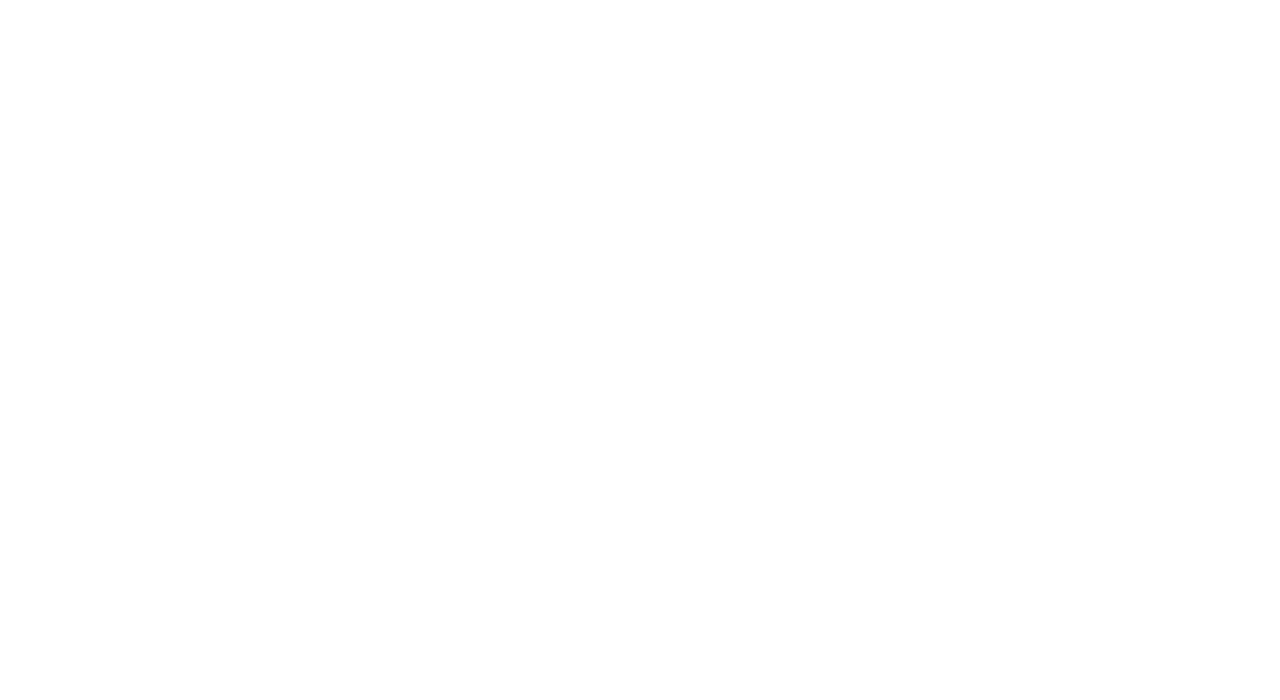
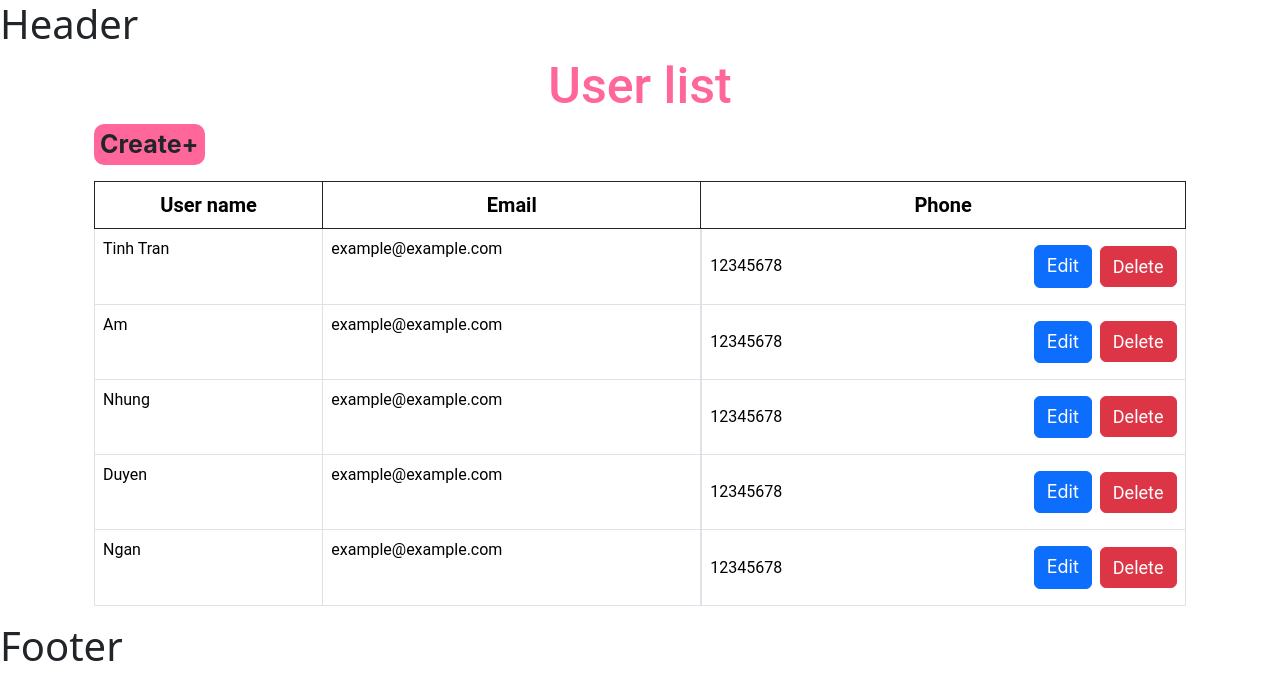
Before and after one commit to sadbrain/universe_frontend, a React (Create React App) app: page /list-user in a window 1280 px wide. Before the commit this address had no page. Shown: the top 700 px of the page. Built offline with nearby package versions, Linux system fonts and the light colour scheme.

Commit message:
finish feat:FE/display-product

```diff
--- a/src/components/GlobalStyles/GlobalStyles.css
+++ b/src/components/GlobalStyles/GlobalStyles.css
@@ -1,147 +1,179 @@
-@import 'normalize.css';
-@import url('https://fonts.googleapis.com/css2?family=JetBrains+Mono:ital,wght@0,100..800;1,100..800&family=Montserrat:ital,wght@0,100..900;1,100..900&display=swap');
-
-:root {
-   --primary: #ff6699;
+.d-flex {
+   align-items: center;
+   justify-content: center;
 }
 
-* {
-   box-sizing: border-box;
-   margin: 0px;
-   padding: 0px;
+.color-custom {
+   color: #ff6699;
 }
 
-html {
-   font-size: 62.5%;
+.bg-custom {
+   background-color: #ff6699;
 }
 
-body {
-   font-family: 'JetBrains Mono', monospace;
-   font-size: 1.6rem;
-   line-height: 1.5;
-   text-rendering: optimizeSpeed;
+.flex-item {
+   display: flex;
 }
-html,
-body,
-div,
-span,
-applet,
-object,
-iframe,
-h1,
-h2,
-h3,
-h4,
-h5,
-h6,
-p,
-blockquote,
-pre,
-a,
-abbr,
-acronym,
-address,
-big,
-cite,
-code,
-del,
-dfn,
-em,
-img,
-ins,
-kbd,
-q,
-s,
-samp,
-small,
-strike,
-strong,
-sub,
-sup,
-tt,
-var,
-b,
-u,
-i,
-center,
-dl,
-dt,
-dd,
-ol,
-ul,
-li,
-fieldset,
-form,
-label,
-legend,
-table,
-caption,
-tbody,
-tfoot,
-thead,
-tr,
-th,
-td,
-article,
-aside,
-canvas,
-details,
-embed,
-figure,
-figcaption,
-footer,
-header,
-hgroup,
-menu,
-nav,
-output,
-ruby,
-section,
-summary,
-time,
-mark,
-audio,
-video {
-   margin: 0;
-   padding: 0;
-   border: 0;
-   font-size: 100%;
-   font: inherit;
-   vertical-align: baseline;
+
+.text-center {
+   align-items: center;
+   justify-content: center;
+   text-align: center;
 }
-/* HTML5 display-role reset for older browsers */
-article,
-aside,
-details,
-figcaption,
-figure,
-footer,
-header,
-hgroup,
-menu,
-nav,
-section {
+.bold-text {
+   font-weight: bold;
+}
+.title-size {
+   font-size: 50px;
+}
+
+.main-size {
+   font-size: 25px;
+}
+
+.content-size {
+   font-size: 20px;
+}
+.maincontent-size {
+   font-size: 18px;
+}
+.subcontent-size {
+   font-size: 16px;
+}
+
+.btn-pink {
+   background-color: #ff6699 !important;
+   border: none;
+}
+.btn-hover {
+   border: none; /* Ẩn border */
+   cursor: pointer; /* Đổi con trỏ chuột khi hover */
+   margin: 0 30px;
+   background-color: white;
+   margin-top: 10px;
+}
+.btn-hover:hover {
+   border-bottom: 2px solid; /* Hiển thị border dưới khi hover */
+   padding-bottom: 3px; /* Tăng độ dài của gạch chân */
+}
+.active {
+   border-bottom: 2px solid; /* Hiển thị border dưới khi hover */
+   padding-bottom: 3px;
+}
+
+.color-custom li a {
+   color: #ff6699;
+}
+
+.dropdown-menu {
+   width: 187px;
+   right: 0;
+}
+
+.product {
+   width: 100%;
+}
+
+.product img {
+   width: 100%;
+   height: auto;
+}
+
+.rounded-10 {
+   border-radius: 10px;
+}
+
+.position-relative {
+   position: relative;
+}
+
+.position-absolute {
+   position: absolute;
+   z-index: 1000;
+   /* Đảm bảo dropdown menu cao hơn các phần khác trong giao diện */
+}
+.custom-border {
+   border: 1px solid black; /* border đậm với màu đen */
+   border-radius: 5px; /* bo tròn góc */
+   padding: 10px; /* tạo khoảng cách giữa border và nội dung bên trong */
+}
+.border-pink {
+   border: 1px solid #ff6699; /* border đậm với màu đen */
+   border-radius: 5px; /* bo tròn góc */
+   padding: 10px;
+}
+.form-check-input:checked {
+   background-color: blue;
+}
+.hidden {
+   display: none;
+}
+input[type='text'],
+input[type='phone'],
+input[type='email'] {
+   border: none;
+   border-bottom: 1px solid black;
+   outline: none;
+   background-color: transparent;
+}
+::placeholder {
+   color: black;
+}
+.rounded-15 {
+   border-radius: 15px;
+}
+.no-bullets {
+   list-style-type: none; /* Removes the bullets from the list items */
+   padding-left: 0; /* Removes any default padding */
+}
+.dropdown-menu {
+   display: block; /* Ensures the dropdown menu is visible when toggled */
+   max-height: 200px; /* Adjust as needed */
+   overflow-y: auto; /* Add scrollbar if the list is too long */
+}
+.w-100 {
+   width: 100%;
+}
+.h-100 {
+   height: 100%;
+}
+.product-image {
+   height: 200px; /* Điều chỉnh chiều cao ảnh */
+   object-fit: cover; /* Giữ tỷ lệ ảnh và cắt phần dư thừa */
+   width: 100%; /* Đảm bảo ảnh chiếm toàn bộ chiều rộng */
+}
+
+.ant-rate-star {
+   color: #ffc107 !important; /* Đảm bảo màu sao vàng */
+}
+
+.ant-card-meta-title {
+   display: flex;
+   justify-content: space-between;
+   align-items: 3px;
+}
+
+.ant-card-meta-description {
+   margin-top: 5px; /* Thêm khoảng cách giữa phần mô tả và phần tiêu đề */
+}
+
+.ant-card-meta-description span {
    display: block;
+   margin-bottom: 5px;
 }
-body {
-   line-height: 1;
+
+.ant-card-meta-description div {
+   display: flex;
+   justify-content: space-between;
+   align-items: center;
 }
-ol,
-ul {
-   list-style: none;
+.non-border {
+   border-color: #ff6699;
 }
-blockquote,
-q {
-   quotes: none;
+.ant-card .ant-card-body {
+   padding-left: 0px;
+   padding-right: 0px;
 }
-blockquote:before,
-blockquote:after,
-q:before,
-q:after {
-   content: '';
-   content: none;
+.btn-success {
+   background-color: darkgreen;
 }
-table {
-   border-collapse: collapse;
-   border-spacing: 0;
-}
--- /dev/null
+++ b/src/components/UserList/index.js
@@ -0,0 +1,27 @@
+import Link from 'antd/es/typography/Link';
+function UserList(props) {
+   const { userName, email, phoneNumber } = props;
+   return (
+      <tr>
+         <td>{userName}</td>
+         <td>{email}</td>
+         <td className=" d-flex justify-content-between align-items-center">
+            <div className="d-flex flex-column">
+               <span>{phoneNumber}</span>
+            </div>
+            <div className="d-flex ">
+               <button className="btn btn-primary m-2 ">
+                  <Link to={'/editUser'} className="maincontent-size text-white">
+                     Edit
+                  </Link>
+               </button>
+               <button className="btn btn-danger maincontent-size">
+                  <i className="fa-solid fa-trash"></i>
+                  Delete
+               </button>
+            </div>
+         </td>
+      </tr>
+   );
+}
+export default UserList;
--- /dev/null
+++ b/src/pages/UserManagement/ListUser/index.js
@@ -0,0 +1,31 @@
+import 'bootstrap/dist/css/bootstrap.min.css';
+import UserList from '../../../components/UserList';
+import Link from 'antd/es/typography/Link';
+function ListUser() {
+   return (
+      <div className="container">
+         <h1 className="color-custom text-center title-size">User list</h1>
+         <button className=" mb-3 btn-pink content-size rounded-10 float-right">
+            <Link to={"/addmoreUser"} className='text-dark main-size bold-text'>Create+</Link>
+         </button>
+         <table className="table table-bordered">
+            <thead>
+               <tr className="color-custom content-size border-dark text-center">
+                  <th>User name</th>
+                  <th>Email</th>
+                  <th>Phone</th>
+               </tr>
+            </thead>
+            <tbody>
+               <UserList userName="Tinh Tran" email="example@example.com" phoneNumber="12345678" />
+               <UserList userName="Am" email="example@example.com" phoneNumber="12345678" />
+               <UserList userName="Nhung" email="example@example.com" phoneNumber="12345678" />
+               <UserList userName="Duyen" email="example@example.com" phoneNumber="12345678" />
+               <UserList userName="Ngan" email="example@example.com" phoneNumber="12345678" />
+            </tbody>
+         </table>
+      </div>
+   );
+}
+
+export default ListUser;
--- a/src/pages/index.js
+++ b/src/pages/index.js
@@ -11,3 +11,5 @@ export { default as Dashboard } from './Dashboard';
 export { default as AddMoreUser } from './UserManagement/AddMoreUser';
 export { default as OrderList } from './OrderManagement/OrderList';
 export { default as OrderDetail } from './OrderManagement/OrderDetail';
+export { default as ListUser } from './UserManagement/ListUser';
+export { default as EditUser } from './UserManagement/EditUser';
```
Also changed, not shown: src/routes/index.js (+14 -1 lines), src/pages/UserManagement/EditUser/index.js (added).
